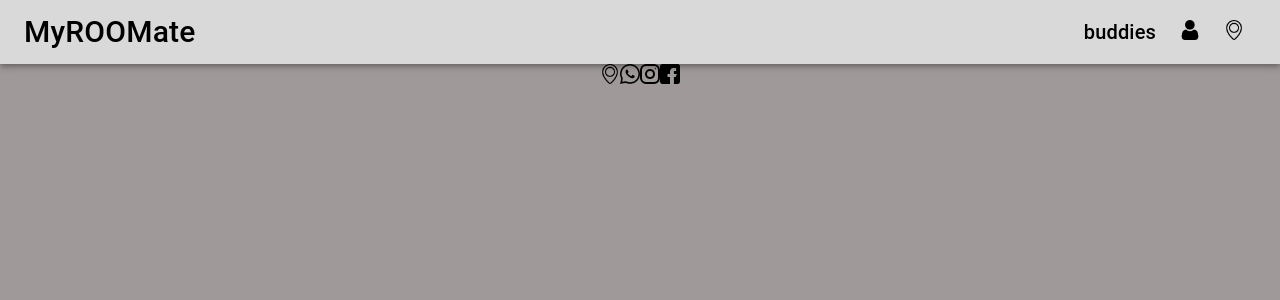
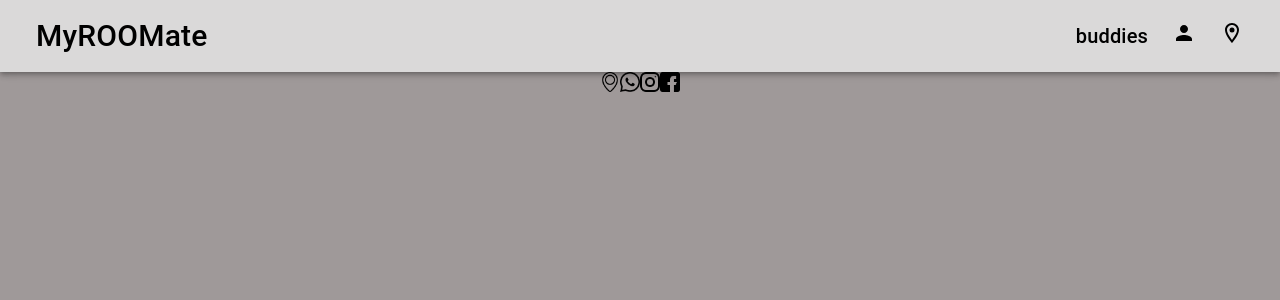
Before and after one commit to Jizga/MyROOMate, a React (Create React App) app: page / in a window 1280 px wide. Shown: the top 300 px of the page. Built offline with nearby package versions, Linux system fonts and the light colour scheme.

Commit message:
Nav modificated

```diff
--- a/src/Components/Nav.js
+++ b/src/Components/Nav.js
@@ -11,8 +11,8 @@ import AccountCircle from "@material-ui/icons/AccountCircle";
 import MailIcon from "@material-ui/icons/Mail";
 import NotificationsIcon from "@material-ui/icons/Notifications";
 import MoreIcon from "@material-ui/icons/MoreVert";
-import profile from "../assets/icons/profile.png";
-import localitation from "../assets/icons/localitation.png";
+import PersonIcon from "@material-ui/icons/Person";
+import RoomOutlinedIcon from "@material-ui/icons/RoomOutlined";
 
 const useStyles = makeStyles((theme) => ({
   grow: {
@@ -164,6 +164,7 @@ export default function PrimarySearchAppBar() {
     <div className={classes.grow}>
       <AppBar position="static" style={{ backgroundColor: "#DAD9D9" }}>
         <Toolbar>
+          <IconButton>
             <a
               id="home"
               href="#Home"
@@ -178,6 +179,7 @@ export default function PrimarySearchAppBar() {
                 MyROOMate
               </Typography>
             </a>
+          </IconButton>
 
           <div className={classes.grow} />
           <div className={classes.sectionDesktop}>
@@ -210,12 +212,7 @@ export default function PrimarySearchAppBar() {
                     color: "black",
                   }}
                 >
-                  <img
-                    src={profile}
-                    className="profile"
-                    alt="profile"
-                    style={{ width: 20, height: 20 }}
-                  />
+                  <PersonIcon />
                 </a>
               </Badge>
             </IconButton>
@@ -230,12 +227,7 @@ export default function PrimarySearchAppBar() {
                   color: "black",
                 }}
               >
-                <img
-                  src={localitation}
-                  className="localitation"
-                  alt="localitation"
-                  style={{ width: 20, height: 20 }}
-                />
+                <RoomOutlinedIcon />
               </a>
             </IconButton>
           </div>
```
Lines whose indentation alone changed are shown as unchanged.
